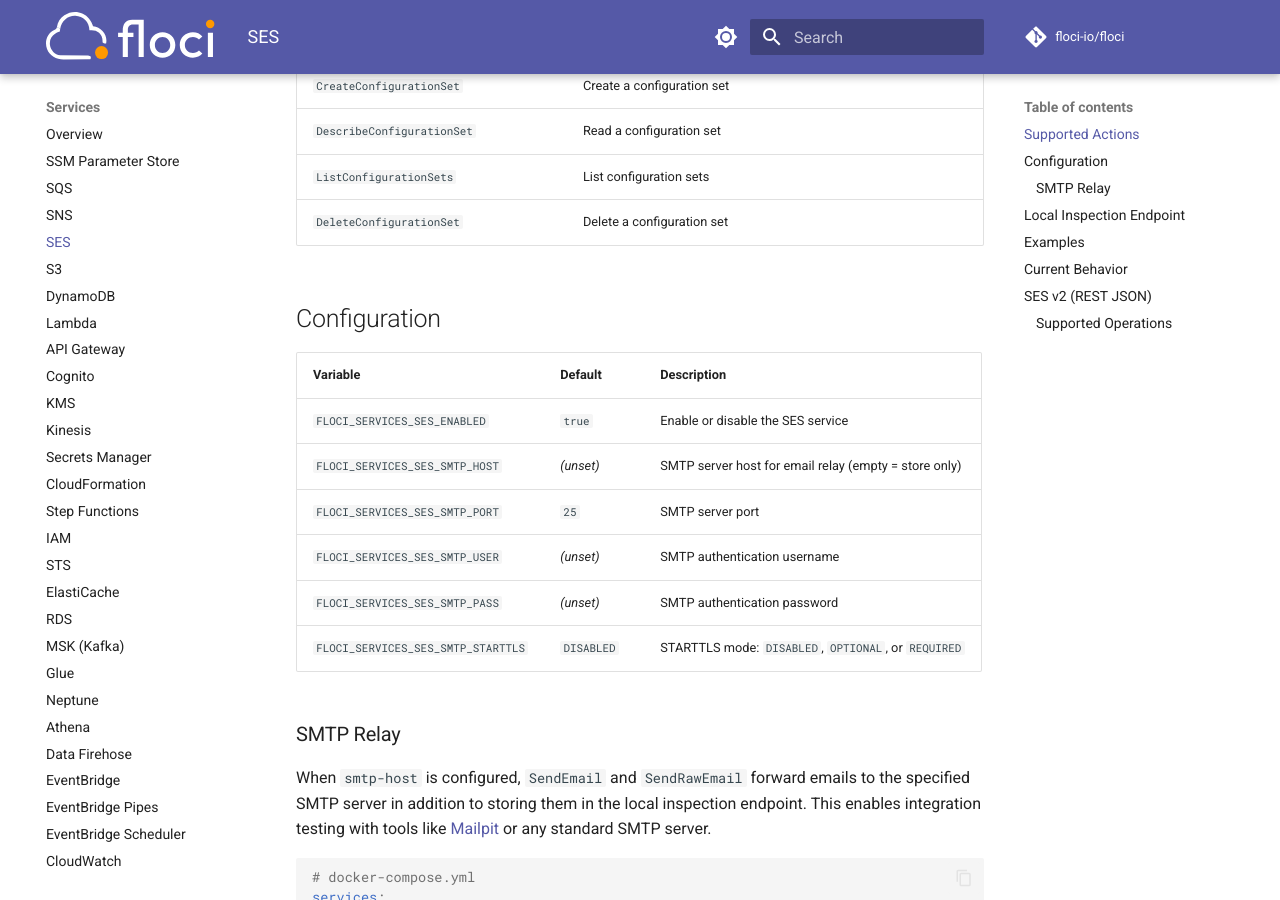
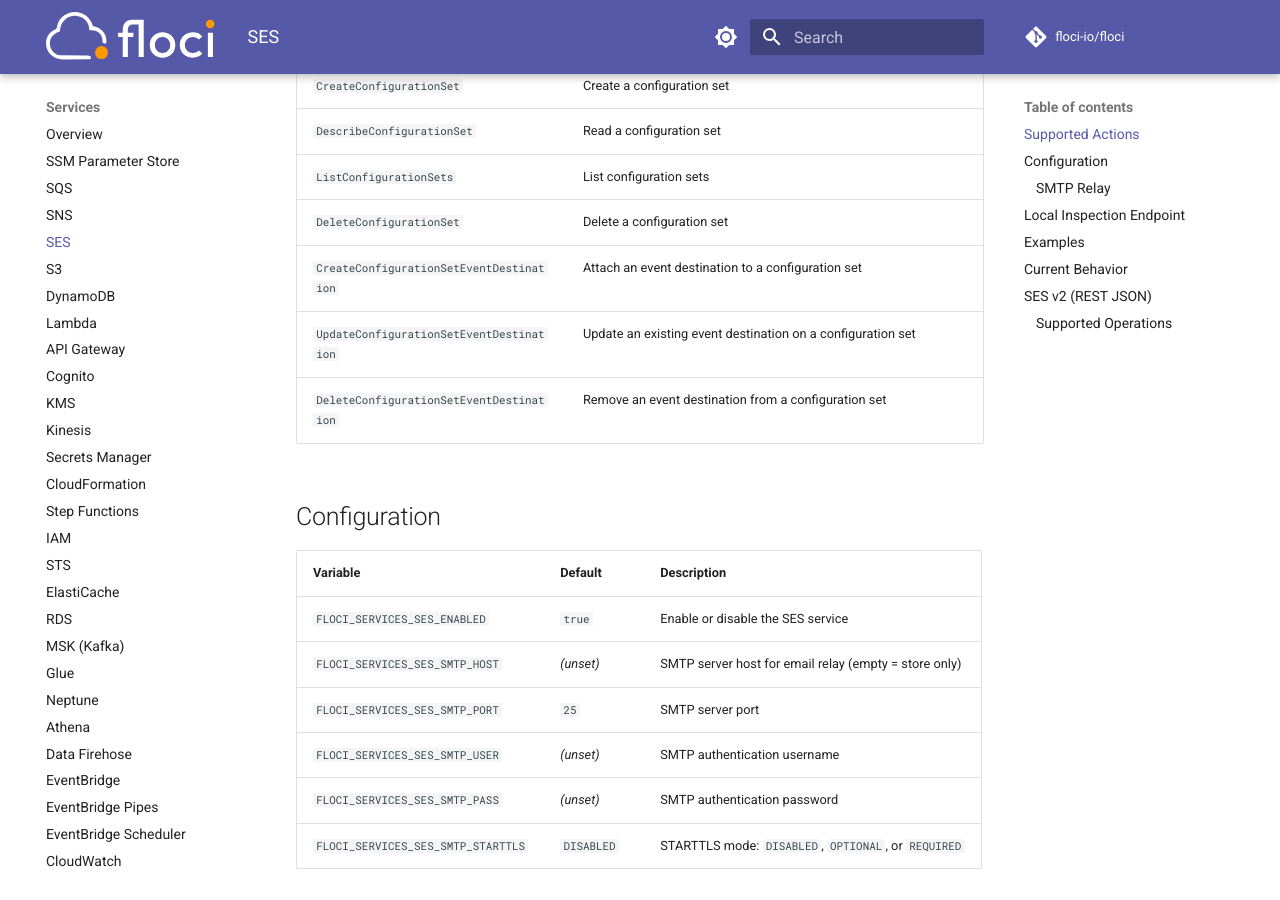
Before and after one commit to ryan00x/aws-terraform-ci-validation, an MkDocs documentation site: the page built from docs/services/ses.md, in a window 1280 px wide and 900 px high, scrolled down 1800 px. Built offline with MkDocs 1.6.1 and Material for MkDocs 9.7.7, drawn with Linux system fonts in a browser that asks for light colours; comment, search, counter and statistics services are not loaded.

Commit message:
docs(ses): list v1 ConfigurationSetEventDestination actions (#1192)
The v1 Query handler dispatches Create / Update / Delete
ConfigurationSetEventDestination at SesQueryHandler.java:85-90 but the
Supported Actions table in docs/services/ses.md did not list them,
leaving the v1 surface under-documented compared to v2 (which already
has the equivalent REST endpoints listed).

```diff
--- a/docs/services/ses.md
+++ b/docs/services/ses.md
@@ -42,6 +42,9 @@ Floci exposes the classic Amazon SES Query API used by `aws ses ...` commands an
 | `DescribeConfigurationSet`          | Read a configuration set                                  |
 | `ListConfigurationSets`             | List configuration sets                                   |
 | `DeleteConfigurationSet`            | Delete a configuration set                                |
+| `CreateConfigurationSetEventDestination` | Attach an event destination to a configuration set        |
+| `UpdateConfigurationSetEventDestination` | Update an existing event destination on a configuration set |
+| `DeleteConfigurationSetEventDestination` | Remove an event destination from a configuration set      |
 
 ## Configuration
 
```
